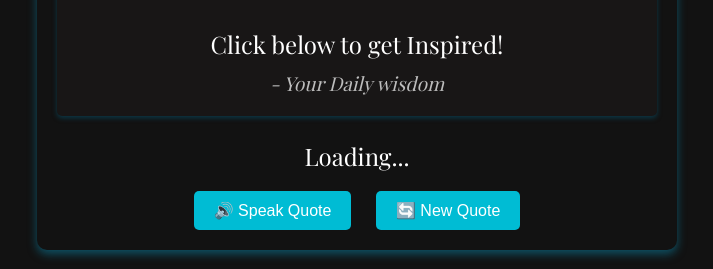
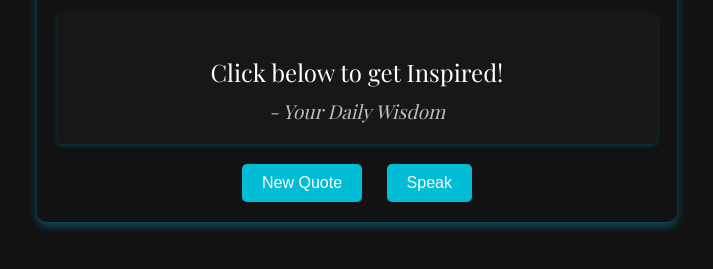
Before and after one commit to Iboy-x/QuoteGenerator, a plain HTML site: page index.html in a window 1280 px wide. Shown: the part 259-528 px from the top of the page, without its empty margins (283-996 px from the left). Drawn offline with nearby package versions, Linux system fonts and the light colour scheme; a web font is replaced by a local one.

Commit message:
Update index.html

```diff
--- a/index.html
+++ b/index.html
@@ -10,18 +10,14 @@
     <div class="container">
         <h1>Random Quote Generator</h1>
         <div class="quote-box">
-            <p id="quote">Click below to get Inspired! </p>
-            <span id="author">- Your Daily wisdom</span>
+            <p id="quote">Click below to get Inspired!</p>
+            <span id="author">- Your Daily Wisdom</span>
         </div>
-        <div>
-            <p id="quote">Loading...</p>
-            <p id="author"></p>
-            <button id="speak-button">🔊 Speak Quote</button>
-            <button id="new-quote-button">🔄 New Quote</button>
+        <div class="buttons">
+            <button id="new-quote">New Quote</button>
+            <button id="speak-quote">Speak</button>
         </div>
-
     </div>
-
     <footer>
         <div class="footer-content">
             <p>Random Quote Generator | Made with ❤️ by Abdul Moiz | For HackClubbers</p>
@@ -32,7 +28,6 @@
             </div>
         </div>
     </footer>
-
     <script src="script.js"></script>
 </body>
 </html>
```
